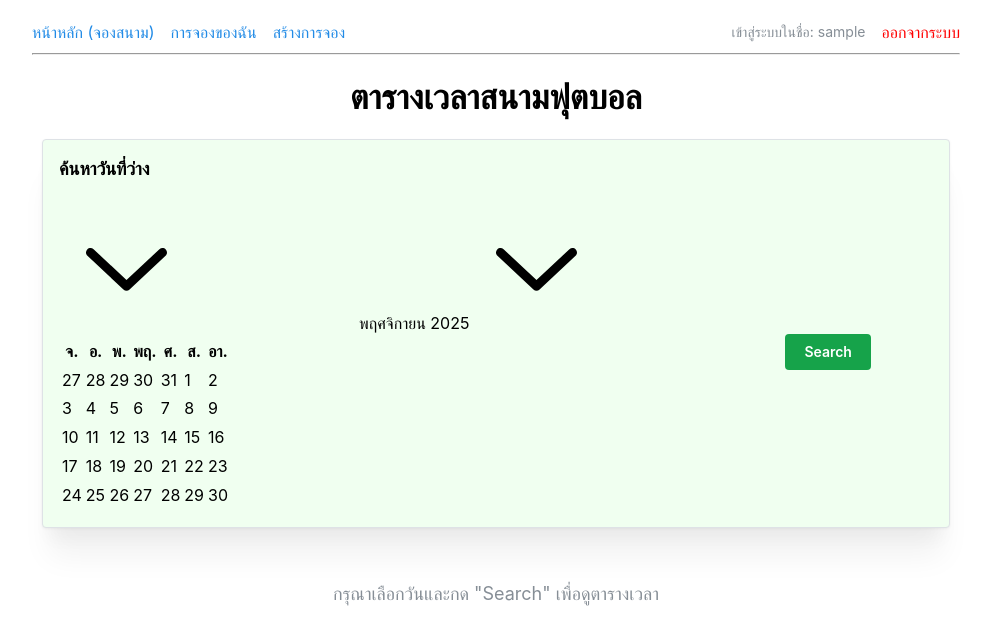
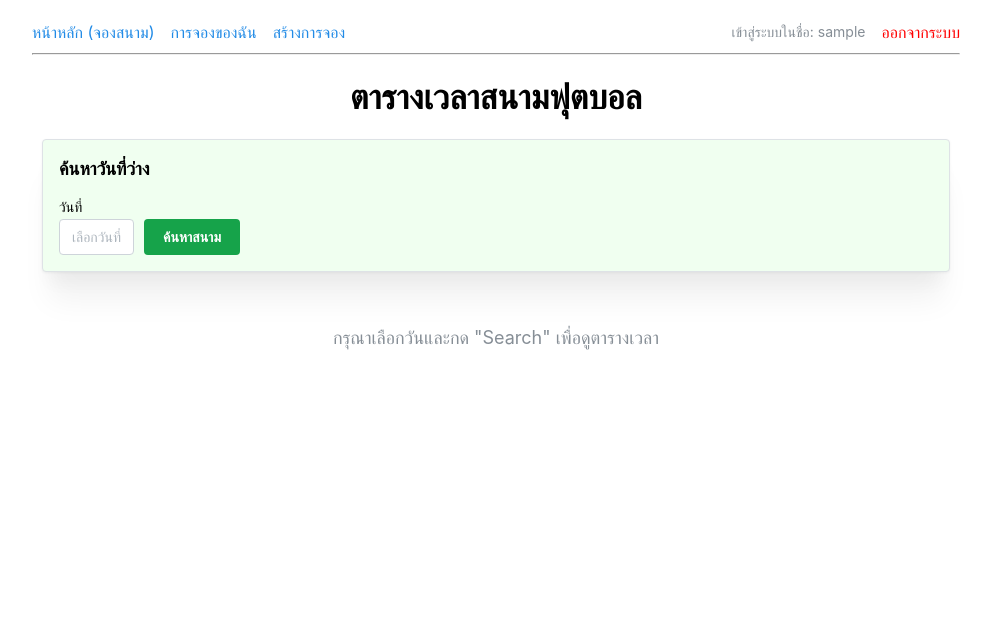
Before and after one commit to thanathip21/football-booking, a React app in the folder Frontend/: page / in a window 1280 px wide. Shown: the top 644 px of the page, without its empty margins (144-1135 px from the left). Built offline with nearby package versions, Linux system fonts and the light colour scheme; sample sign-in values are in the browser's storage; the HTML template or start-up script is replaced by a standard one.

Commit message:
update login
update login

```diff
--- a/Frontend/src/pages/Dashboard.jsx
+++ b/Frontend/src/pages/Dashboard.jsx
@@ -1,7 +1,7 @@
 import React, { useState, useEffect, useMemo } from "react";
 import { useNavigate } from "react-router-dom";
 import api from "../api";
-import { DatePicker } from "@mantine/dates";
+import { DatePickerInput } from "@mantine/dates"; // 👈 เปลี่ยนมาใช้ตัวนี้
 import {
   Container,
   Title,
@@ -96,6 +96,7 @@ function Dashboard() {
     }
     };
 
+
   // 🌟 5. ลบ useEffect ที่ทำให้เกิดการยิง API อัตโนมัติออก
   useEffect(() => {
     // กำหนด Default Date เป็นวันนี้เมื่อเปิดหน้าครั้งแรก (แต่ไม่ยิง API)
@@ -108,12 +109,13 @@ function Dashboard() {
   // 🌟 6. NEW: Handler สำหรับปุ่ม Search
   const handleSearchClick = () => {
     if (validDate) {
-        fetchAvailableSlots(validDate);
+      fetchAvailableSlots(validDate); // 👈 ถูกเรียกเมื่อกด Search
     } else {
       setError("กรุณาเลือกวันที่ก่อนกดค้นหา");
       setIsDataInitialized(false);
     }
-  }
+
+  };
 
 
   // -----------------------------------------------------
@@ -126,7 +128,7 @@ function Dashboard() {
     }
 
     // ค้นหาข้อมูลสนามทั้งหมดเพื่อส่งไปหน้า CreateBooking
-    const pitch = pitchesData.find(p => p.pitch_id === pitchId);
+    const pitch = pitchesData.find((p) => p.pitch_id === pitchId);
 
     if (pitch) {
       navigate("/create-booking", {
@@ -142,7 +144,6 @@ function Dashboard() {
     }
   };
 
-
   // -----------------------------------------------------
   // Component Rendering
   // -----------------------------------------------------
@@ -157,7 +158,8 @@ function Dashboard() {
     }
 
     // Determine the next hour (e.g., 14:00:00 for 13:00:00 slot)
-    const nextHour = String(Number(time.substring(0, 2)) + 1).padStart(2, "0") + ":00";
+    const nextHour =
+      String(Number(time.substring(0, 2)) + 1).padStart(2, "0") + ":00";
 
     const statusClass = isAvailable ? "available" : "booked";
     const action = isAvailable ? () => handleBookingClick(pitchId, time) : null;
@@ -167,7 +169,9 @@ function Dashboard() {
       <div
         className={`time-slot ${statusClass}`}
         onClick={action}
-        title={isAvailable ? `จอง ${time} - ${nextHour.substring(0, 5)}` : "ไม่ว่าง"}
+        title={
+          isAvailable ? `จอง ${time} - ${nextHour.substring(0, 5)}` : "ไม่ว่าง"
+        }
       >
         {isAvailable ? "" : "X"}
       </div>
@@ -175,39 +179,97 @@ function Dashboard() {
   };
 
   // Get unique pitch IDs from fetched data to build columns
-  const pitchIds = pitchesData.map(p => p.pitch_id);
-
-
+  const pitchIds = pitchesData.map((p) => p.pitch_id);
+const handleDateChange = (date) => {
+    setSelectedDate(date);
+    if (date && !isNaN(date.getTime())) {
+        // 🌟 เรียก fetchAvailableSlots ทันทีที่มีการเลือกวันที่ที่ถูกต้อง
+        fetchAvailableSlots(date);
+    } else {
+        // ล้างตารางและสถานะหากวันที่ไม่ถูกต้อง
+        setPitchesData([]);
+        setIsDataInitialized(false);
+    }
+};
   return (
     <Container size="xl" px="xs">
       <Title order={1} ta="center" my="lg" color="#16a34a">
         ตารางเวลาสนามฟุตบอล
       </Title>
 
-      <Paper shadow="xl" p="md" withBorder style={{ backgroundColor: "#f0fff0", marginBottom: '20px' }}>
-        <Title order={4} color="#15803d">ค้นหาวันที่ว่าง</Title>
-        <Group mt="sm">
-            <DatePicker
+      <Paper
+        shadow="xl"
+        p="md"
+        withBorder
+        style={{ backgroundColor: "#f0fff0", marginBottom: "20px" }}
+      >
+        <Title order={4} color="#15803d">
+          ค้นหาวันที่ว่าง
+        </Title>
+        <Group mt="sm" align="flex-end" style={{ gap: "10px" }}>
+          {" "}
+          {/* 👈 จัดการ Group Alignment */}
+          {/* 🌟 ใช้ DatePickerInput แทน DatePicker เดิม */}
+          <DatePickerInput
+            label="วันที่" // 👈 เพิ่ม Label หรือตัดออกหากต้องการให้เป็นไปตามรูป
             locale="th"
-              value={selectedDate}
-              onChange={setSelectedDate}
+            // value={selectedDate}
+            // onChange={handleDateChange}
             minDate={new Date()}
             placeholder="เลือกวันที่"
             clearable={false}
+            // style={{ flexGrow: 1 }} // 👈 ให้ช่อง Input ขยายเต็มที่
+            // 🌟 เพิ่ม popoverProps เพื่อควบคุมขนาดความกว้าง
+            popoverProps={{
+              // 'target' คือขนาดของ Dropdown Popover
+              // 'width' สามารถเป็น 'auto' หรือค่าคงที่ เช่น 280
+              // หากต้องการให้ Dropdown แคบลง ควรใช้ค่าคงที่
+              width: 280, // 👈 ลองใช้ค่าที่เล็กลง เช่น 280px หรือ 250px
+            }}
+            // 🌟 จุดที่ต้องเพิ่มโค้ดเพื่อปรับ Style ภายใน
+            styles={{
+              // ปรับขนาดของตัวอักษรของเดือน/ปี (เช่น "พฤศจิกายน 2025")
+              monthLevel: {
+                fontSize: "16px", // ลองปรับขนาดตามต้องการ
+              },
+              // ปรับขนาดตัวอักษรของวันในสัปดาห์ (เช่น "จ., อ., พ.")
+              weekday: {
+                fontSize: "13px", // ลองปรับขนาดตามต้องการ
+              },
+              // ปรับขนาดของตัวเลขวันในปฏิทิน
+              day: {
+                fontSize: "14px", // ลองปรับขนาดตามต้องการ
+                height: "30px", // ปรับความสูงของช่องวัน
+                width: "30px", // ปรับความกว้างของช่องวัน
+              },
+              // ปรับขนาดของไอคอนลูกศร (Navigation Arrows)
+              calendarHeaderControl: {
+                height: "30px",
+                width: "30px",
+              },
+            }}
           />
-            {/* 🌟 7. ปุ่ม Search ถูกผูกกับ handleSearchClick */}
+          {/* 🌟 ปุ่ม Search ของคุณ */}
           <Button
             onClick={handleSearchClick}
-                style={{ backgroundColor: "#16a34a" }}
+            style={{ backgroundColor: "#16a34a", height: "36px" }} // 👈 ปรับความสูงให้เข้ากับ Input
             disabled={!validDate || loading}
           >
-                Search
+            ค้นหาสนาม
           </Button>
         </Group>
       </Paper>
 
-      {loading && <Center py="xl"><Loader size="lg" /></Center>}
-      {error && <Alert color="red" my="lg">{error}</Alert>}
+      {loading && (
+        <Center py="xl">
+          <Loader size="lg" />
+        </Center>
+      )}
+      {error && (
+        <Alert color="red" my="lg">
+          {error}
+        </Alert>
+      )}
 
       {/* 🌟 8. CONDITION: แสดงตารางเมื่อ isDataInitialized เป็น true และมีข้อมูล */}
       {!loading && !error && isDataInitialized && pitchesData.length > 0 && (
@@ -226,16 +288,14 @@ function Dashboard() {
               <React.Fragment key={pitchId}>
                 {/* Pitch Name Header (Sticky First Column) */}
                 <div className="pitch-cell sticky-pitch-name">
-                  <Text fw={700} color="#15803d">{PITCH_MAP[pitchId]}</Text>
+                  <Text fw={700} color="#15803d">
+                    {PITCH_MAP[pitchId]}
+                  </Text>
                 </div>
 
                 {/* Time Slot Cells */}
                 {TIME_SLOTS.map((time) => (
-                  <TimeSlotCell
-                    key={time}
-                    pitchId={pitchId}
-                    time={time}
-                  />
+                  <TimeSlotCell key={time} pitchId={pitchId} time={time} />
                 ))}
               </React.Fragment>
             ))}
@@ -253,10 +313,11 @@ function Dashboard() {
       {/* 🌟 10. NEW: ข้อความเริ่มต้นก่อนการค้นหาครั้งแรก */}
       {!loading && !error && !isDataInitialized && (
         <Center py="xl">
-             <Text size="lg" c="dimmed">กรุณาเลือกวันและกด "Search" เพื่อดูตารางเวลา</Text>
+          <Text size="lg" c="dimmed">
+            กรุณาเลือกวันและกด "Search" เพื่อดูตารางเวลา
+          </Text>
         </Center>
       )}
-
 
       {/* ----------------------------------------------------- */}
       {/* 🌟 Inline Styles (CSS) for the Grid View (remains the same) */}
```
Also changed, not shown: Frontend/src/pages/Login.jsx (+54 -182 lines), 2 other files (tests, documents, lock files or other folders). Lines whose indentation alone changed are shown as unchanged.
